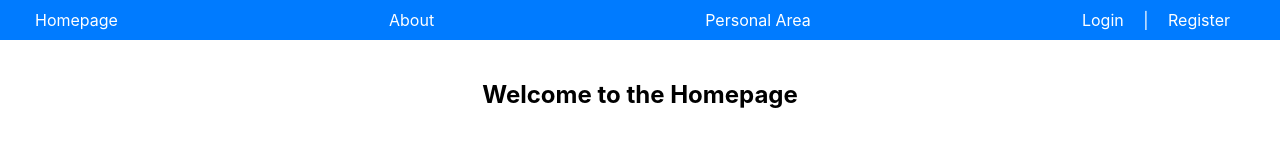
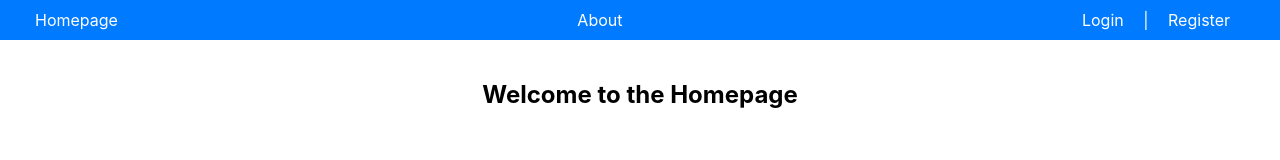
Before and after one commit to BlackOut42/project-management-client, a React (Create React App) app: page / in a window 1280 px wide. Shown: the top 160 px of the page. Built offline with nearby package versions, Linux system fonts and the light colour scheme; no server answers.

Commit message:
adjusted the navbar entry to appear only for logged in users

```diff
--- a/src/NavBar.js
+++ b/src/NavBar.js
@@ -19,11 +19,13 @@ const NavBar = () => {
             About
           </Link>
         </li>
-        <li className="navbar-item">
-          <Link to="/personalarea" className="navbar-link">
-            Personal Area
-          </Link>
-        </li>
+        {authData ? (
+          <li className="navbar-item">
+            <Link to="/personalarea" className="navbar-link">
+              Personal Area
+            </Link>
+          </li>
+        ) : (<></>)}
         {authData ? (
           <li className="navbar-item">
             <button onClick={logout} className="navbar-link">
```
